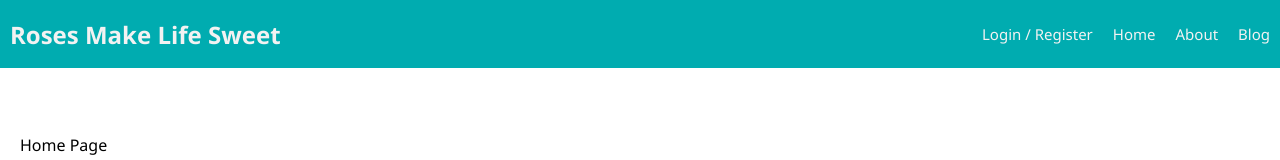
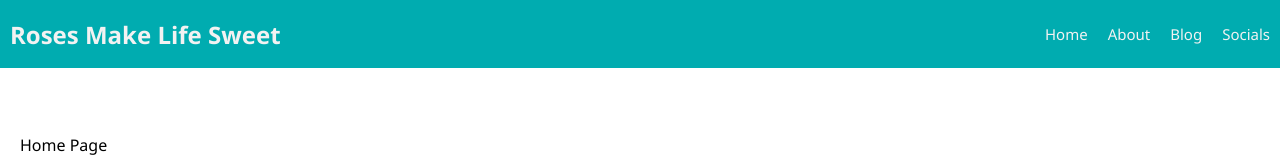
Before and after one commit to lcopeland001/teerose, a React (Create React App) app: page /#/home in a window 1280 px wide. Shown: the top 160 px of the page. Built offline with nearby package versions, Linux system fonts and the light colour scheme; no server answers.

Commit message:
display socials blog on DOM

```diff
--- a/src/components/App/App.jsx
+++ b/src/components/App/App.jsx
@@ -18,6 +18,7 @@ import AboutPage from '../AboutPage/AboutPage';
 import UserPage from '../UserPage/UserPage';
 import BlogPage from '../BlogPage/BlogPage';
 import AddBlog from '../AddBlog/AddBlog';
+import SocialPage from '../SocialPage/SocialPage';
 import LoginPage from '../LoginPage/LoginPage';
 import RegisterPage from '../RegisterPage/RegisterPage';
 
@@ -51,6 +52,10 @@ function App() {
             <BlogPage />
           </Route>
 
+          <Route exact path="/social">
+            <SocialPage />
+          </Route>
+
           <ProtectedRoute exact path="/user">
             <UserPage />
           </ProtectedRoute>
--- a/src/components/Nav/Nav.jsx
+++ b/src/components/Nav/Nav.jsx
@@ -15,15 +15,15 @@ function Nav() {
 
       <div>
 
-        {/* If no user is logged in, show these links */}
+{/* If no user is logged in, show these links */}
 
-        {!user.id && (
+        {/* {!user.id && (
           <Link className="navLink" to="/login">
             Login / Register
           </Link>
-        )}
+        )} */}
 
-       {/* Show these links, logged in or not */}
+{/* Show these links, logged in or not */}
 
         <Link className="navLink" to="/home">
           Home
@@ -37,7 +37,11 @@ function Nav() {
           Blog
         </Link>
 
-        {/* If a user is logged in, show these links */}
+        <Link className="navLink" to="/social">
+          Socials
+        </Link>
+
+ {/* If a user is logged in, show these links */}
 
         {user.id && (
           <>
--- /dev/null
+++ b/src/components/SocialPage/SocialPage.jsx
@@ -0,0 +1,13 @@
+import React from 'react';
+
+function SocialPage() {
+  return (
+    <div className="container">
+      <div>
+        <p>Socials</p>
+      </div>
+    </div>
+  );
+}
+
+export default SocialPage;
```
Also changed, not shown: src/components/TemplateClass/TemplateClass.jsx (deleted, +0 -32 lines), 1 other file (tests, documents, lock files or other folders).
